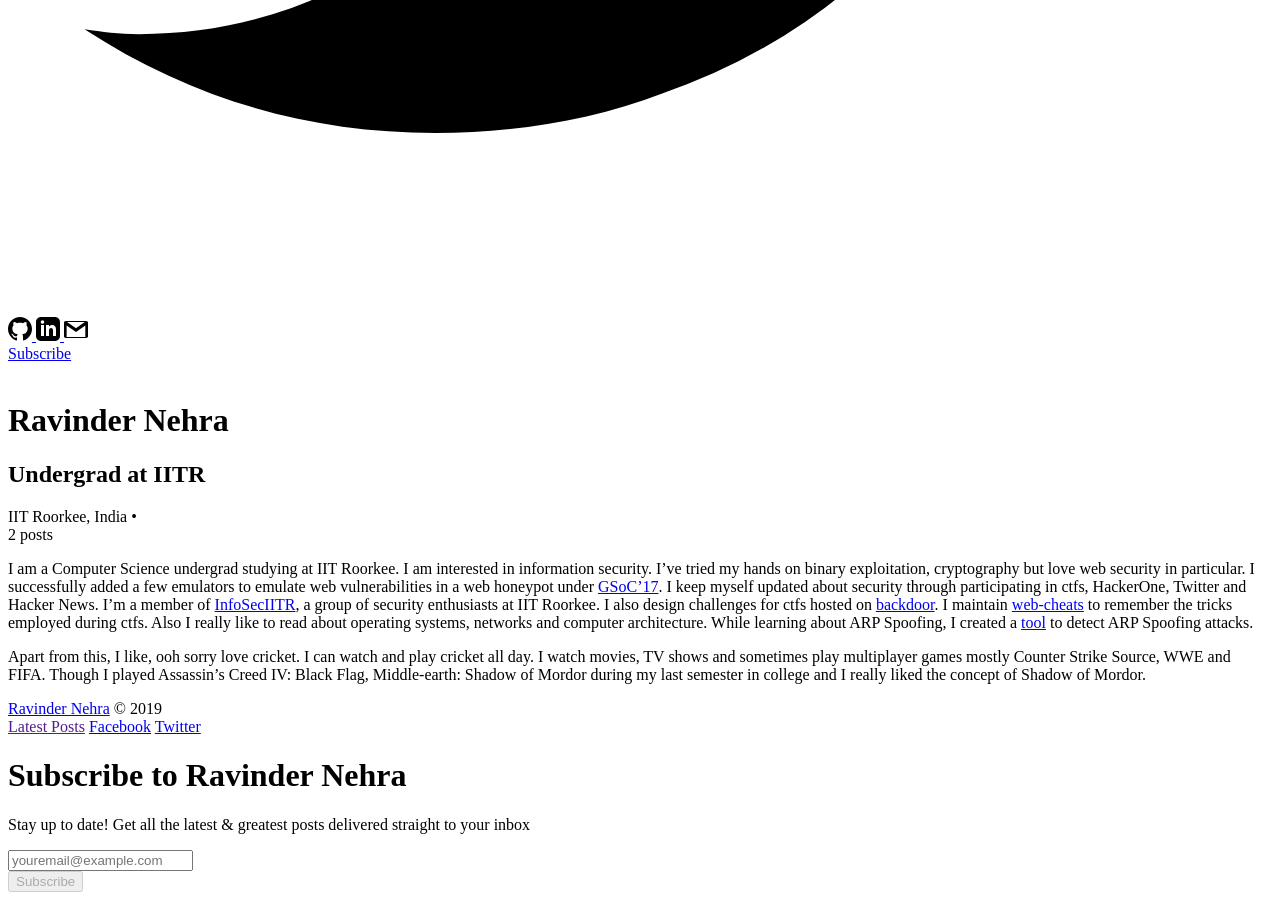
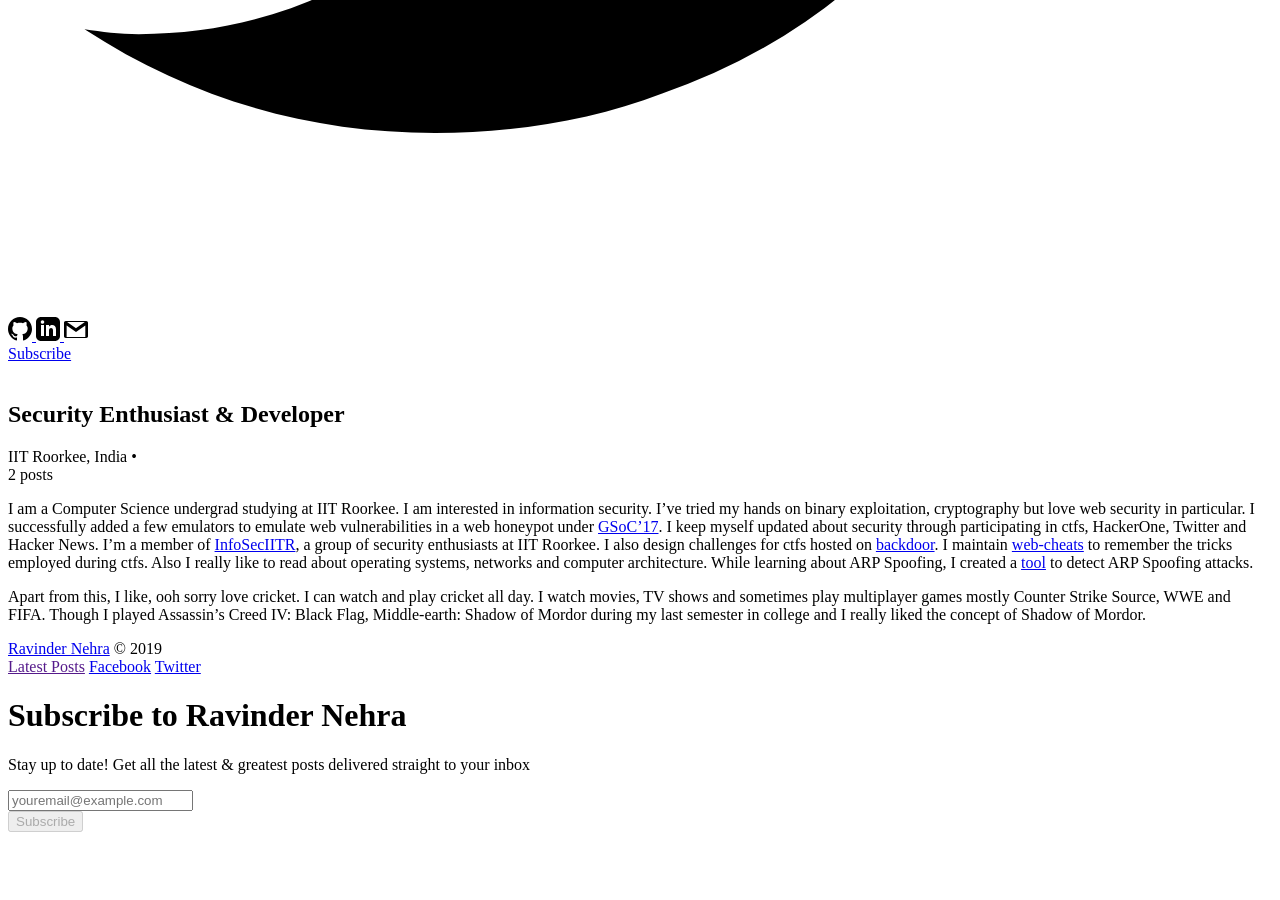
Before and after one commit to rnehra01/rnehra01.github.io, a Jekyll site: the page built from about/index.md, in a window 1280 px wide and 900 px high, scrolled down 2331 px. Built offline with Jekyll 4.4.1, drawn with Linux system fonts in a browser that asks for light colours; nearby versions of some CDN libraries; some web fonts are replaced; comment, search, counter and statistics services are not loaded; after the commit the page ends 3171 px from its top, so only the background shows below that.

Commit message:
Update about and bio

```diff
--- a/_config.yml
+++ b/_config.yml
@@ -10,7 +10,7 @@ baseurl: /
 # Website info
 author: rnehra01
 title: Ravinder Nehra
-description: Security Enthusiast - Developer
+description: Security Enthusiast & Developer
 cover: assets/images/blog-cover.png
 #logo: assets/images/logo.jpg
 #logo_dark: assets/images/logo.jpg
--- a/_data/authors.yml
+++ b/_data/authors.yml
@@ -3,7 +3,7 @@ rnehra01:
   name: Ravinder Nehra
   url_full: http://rnehra01.github.io/
   url: rnehra01.github.io
-  bio: Undergrad at IITR
+  bio: "Security Enthusiast & Developer"
   picture: assets/images/my.jpg
   facebook: rnehra01
   twitter: rnehra01
--- a/_layouts/author.html
+++ b/_layouts/author.html
@@ -22,7 +22,7 @@
                 {% if author[1].picture %}
                     <img class="author-profile-image" src="{{ site.baseurl }}{{ author[1].picture }}" alt="{{ page.author }}" />
                 {% endif %}
-                <h1 class="site-title">{{ author[1].name }}</h1>
+                <!-- <h1 class="site-title">{{ author[1].name }}</h1> -->
                 {% if author[1].bio %}
                     <h2 class="author-bio">{{ author[1].bio }}</h2>
                 {% endif %}
```
